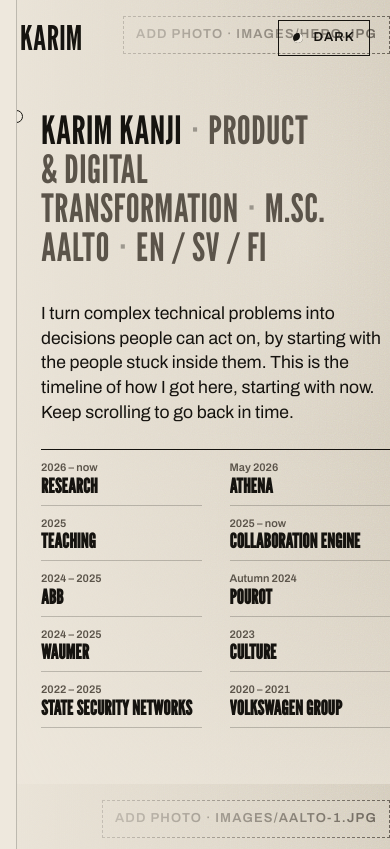
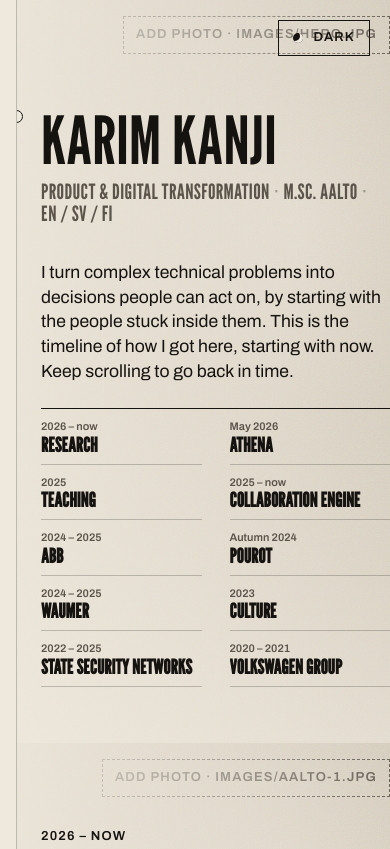
Before and after one commit to KarimKanji/karimkanji.fi, a plain HTML site: page index.html in a window 390 px wide. Shown: the top 849 px of the page. Drawn offline with nearby package versions, Linux system fonts and the light colour scheme.

Commit message:
Name as hero heading with subheading, drop header logo

```diff
--- a/index.html
+++ b/index.html
@@ -46,8 +46,7 @@ button{font:inherit;color:inherit}
 
 /* Header */
 .top{position:fixed;top:env(safe-area-inset-top,0px);left:0;right:0;z-index:20;padding-left:max(16px,env(safe-area-inset-left,0px));padding-right:max(16px,env(safe-area-inset-right,0px))}
-.top-in{display:flex;justify-content:space-between;align-items:center;gap:16px;padding:20px calc(var(--gut) - 16px)}
-.logo{font-family:var(--f-display);font-size:34px;line-height:1;text-transform:uppercase;letter-spacing:.01em;text-decoration:none}
+.top-in{display:flex;justify-content:flex-end;align-items:center;gap:16px;padding:20px calc(var(--gut) - 16px)}
 .right{display:flex;align-items:center;gap:clamp(14px,2.6vw,36px)}
 .nav{display:flex;gap:clamp(14px,2.4vw,32px)}
 .nav button{background:none;border:0;padding:4px 0;cursor:pointer;position:relative;opacity:.65;transition:opacity .3s}
@@ -87,9 +86,10 @@ button{font:inherit;color:inherit}
 .kick{display:flex;gap:18px;align-items:center;margin-bottom:10px}
 .kick .tag{border:1px solid var(--rule);padding:2px 8px}
 .giant{font-family:var(--f-display);font-weight:400;text-transform:uppercase;line-height:.84;letter-spacing:.005em;margin:0;font-size:min(13vw,19svh);max-width:100%;text-wrap:balance}
-.lede{margin:0;font-family:var(--f-display);font-weight:400;text-transform:uppercase;font-size:clamp(2rem,3.6vw,3.9rem);line-height:1;letter-spacing:.01em;max-width:min(100%,1180px);text-wrap:balance}
-.lede span{white-space:nowrap}
-.lede i{font-style:normal;margin:0 .28em;opacity:.35}
+.lede{margin:0;font-family:var(--f-display);font-weight:400;text-transform:uppercase;font-size:clamp(3.6rem,8.5vw,9rem);line-height:.88;letter-spacing:.005em}
+.lede-sub{margin:.55em 0 0;font-family:var(--f-display);text-transform:uppercase;font-size:clamp(1.3rem,2.3vw,2.4rem);line-height:1.05;letter-spacing:.015em;color:var(--muted)}
+.lede-sub span{white-space:nowrap}
+.lede-sub i{font-style:normal;margin:0 .1em;opacity:.45}
 .node{position:absolute;left:var(--gut);top:50%;width:13px;height:13px;margin:-6.5px 0 0 -6.5px;border-radius:50%;background:var(--bg);border:1.5px solid var(--ink);z-index:4;transition:background .4s}
 .panel.past .node,.panel.on .node{background:var(--ink)}
 .when{position:absolute;left:calc(var(--gut) + 20px);top:50%;transform:translateY(-140%);z-index:4}
@@ -224,8 +224,8 @@ dialog.story::backdrop{background:var(--bg)}
 .linear .node{left:-1px;top:110px;margin-top:0}
 .linear .when{left:24px;top:84px;transform:none}
 .linear .giant{font-size:min(22vw,7rem)}
-.linear .lede{font-size:clamp(2.2rem,10vw,3.4rem)}
-.linear .lede span{white-space:normal}
+.linear .lede{font-size:clamp(3rem,17vw,5rem)}
+.linear .lede-sub{font-size:clamp(1.15rem,5.4vw,1.6rem)}
 .linear .side{justify-items:start;text-align:left}
 .linear .hero .down,.linear .pr{grid-template-columns:1fr}
 .linear .drop{top:16px;right:16px}
@@ -247,7 +247,6 @@ dialog.story::backdrop{background:var(--bg)}
 
 <header class="top">
   <div class="top-in">
-    <a class="logo" href="#" id="logo">Karim</a>
     <div class="right">
       <nav class="nav caps" id="nav" aria-label="Sections">
         <button type="button" data-go="hero">Hello</button>
@@ -315,14 +314,14 @@ const controlsHTML = c => {
 const linksHTML = links => (links || []).map(l => `<a class="btn" href="${esc(l.url)}" target="_blank" rel="noopener">${esc(l.label)} ↗</a>`).join("");
 
 /* ---------- Build panels ---------- */
-$("#logo").textContent = P.name;
 const SECTIONS = [];
 let html = "";
 
 SECTIONS.push({ key: "hero", label: "" });
 html += `<section class="panel hero" style="--h:${HUES[0]}">
   ${bgHTML(P.hero.images, [], true)}
-  <div class="up"><h1 class="lede">${(P.hero.kicker || "").split("·").map((t, j) => `<span${j ? ' class="muted"' : ""}>${esc(t.trim())}</span>`).join('<i aria-hidden="true">·</i>')}</h1></div>
+  <div class="up">${(() => { const [nm, ...rest] = (P.hero.kicker || P.hero.title || "").split("·").map(t => t.trim());
+    return `<h1 class="lede">${esc(nm)}</h1>${rest.length ? `<p class="lede-sub">${rest.map(t => `<span>${esc(t)}</span>`).join(' <i aria-hidden="true">·</i> ')}</p>` : ""}`; })()}</div>
   <span class="node" aria-hidden="true"></span>
   <div class="down">
     <div><p class="intro">${esc(P.hero.intro)}</p></div>
@@ -496,7 +495,6 @@ panels.forEach(p => io.observe(p));
 
 $("#index").addEventListener("click", e => { const b = e.target.closest(".idx"); if (b) goTo(+b.dataset.i + 1) });
 $("#nav").addEventListener("click", e => { const b = e.target.closest("button"); if (b) goTo(SECTIONS.findIndex(s => s.key === b.dataset.go)) });
-$("#logo").addEventListener("click", e => { e.preventDefault(); goTo(0) });
 addEventListener("keydown", e => {
   if (dlg.open || linear || !["ArrowRight", "ArrowLeft"].includes(e.key)) return;
   e.preventDefault(); goTo(active + (e.key === "ArrowRight" ? 1 : -1));
```
